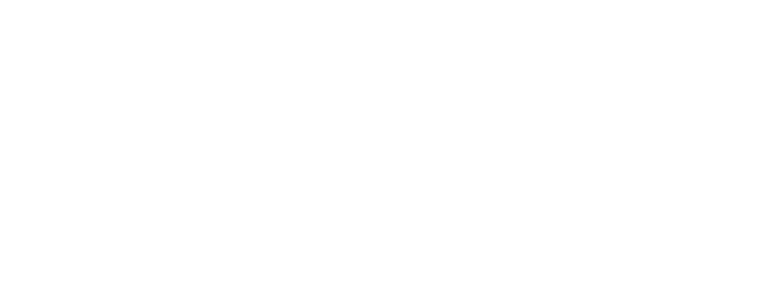
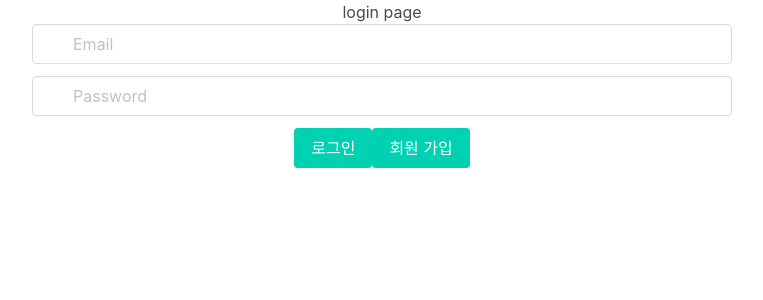
Before and after one commit to SpartaClassD2Jo/FindHand, a Flask app: page /login in a window 1280 px wide. Before the commit the part shown is empty. Shown: the top 300 px of the page, without its empty margins (258-1021 px from the left). Run offline with Flask 2, Linux system fonts and the light colour scheme.

Commit message:
log in page front

```diff
--- a/templates/index.html
+++ b/templates/index.html
@@ -1,6 +1,7 @@
 <!DOCTYPE html>
 <html lang="en">
 <head>
+     <link rel="stylesheet" href="https://cdn.jsdelivr.net/npm/bulma@0.9.4/css/bulma.min.css">
     <meta charset="UTF-8">
     <title>Title</title>
 </head>
--- a/templates/login.html
+++ b/templates/login.html
@@ -1,10 +1,56 @@
 <!DOCTYPE html>
 <html lang="en">
 <head>
+    <link rel="stylesheet" href="https://cdn.jsdelivr.net/npm/bulma@0.9.4/css/bulma.min.css">
     <meta charset="UTF-8">
-    <title>login</title>
+    <style>
+        .wrapper {
+            width: 700px;
+            margin: auto;
+            text-align: center;
+        }
+        .buttons{
+
+            margin:auto;
+            justify-content: center;
+        }
+    </style>
+    <title></title>
 </head>
 <body>
+<div class="wrapper">
+    <div class="field">
+        <h1>login page</h1>
+        <p class="control has-icons-left has-icons-right">
+            <input class="input" type="email" placeholder="Email">
+            <span class="icon is-small is-left">
+      <i class="fas fa-envelope"></i>
+    </span>
+            <span class="icon is-small is-right">
+      <i class="fas fa-check"></i>
+    </span>
+        </p>
+    </div>
+    <div class="field">
+        <p class="control has-icons-left">
+            <input class="input" type="password" placeholder="Password">
+            <span class="icon is-small is-left">
+      <i class="fas fa-lock"></i>
+    </span>
+        </p>
+
+    </div>
+    <div class="buttons">
+        <div class="loginButton">
+            <button class="button is-primary">로그인</button>
+
+        </div>
+        <div class="registerButton">
+            <button class="button is-primary">회원 가입</button>
+
+        </div>
+    </div>
+</div>
 
 </body>
 </html>
```
